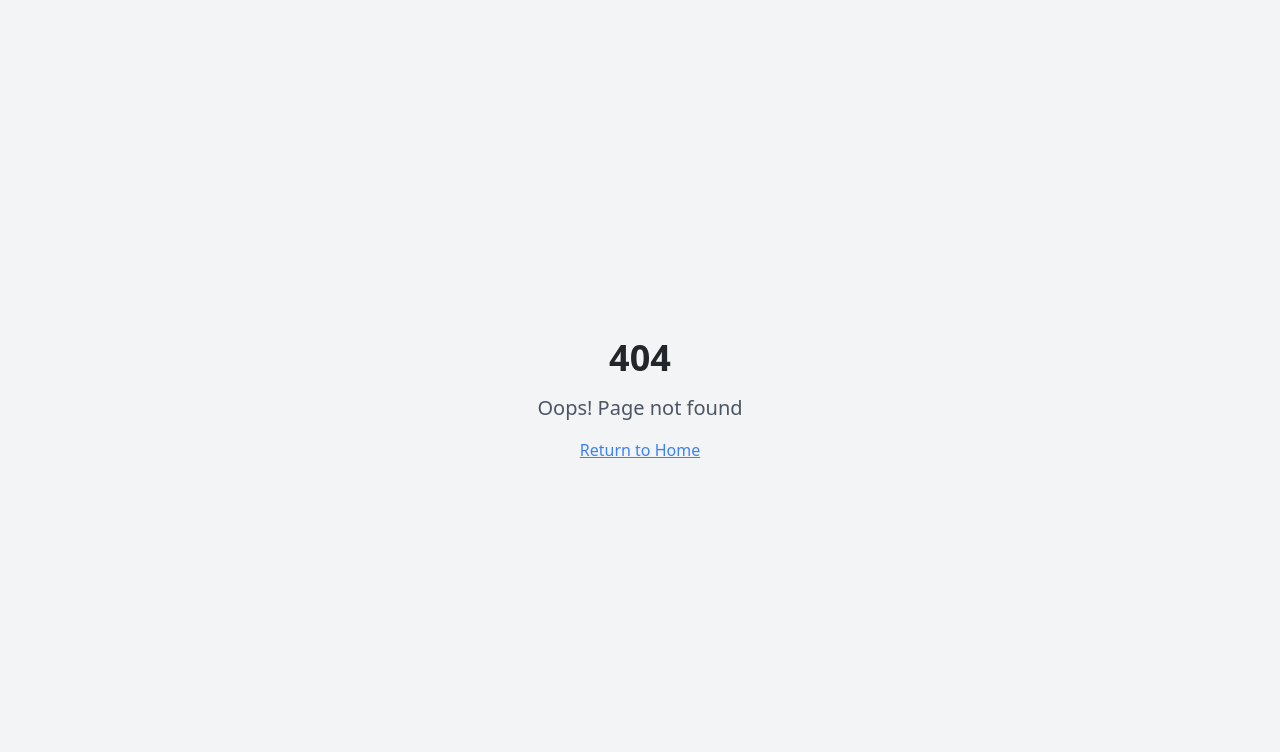
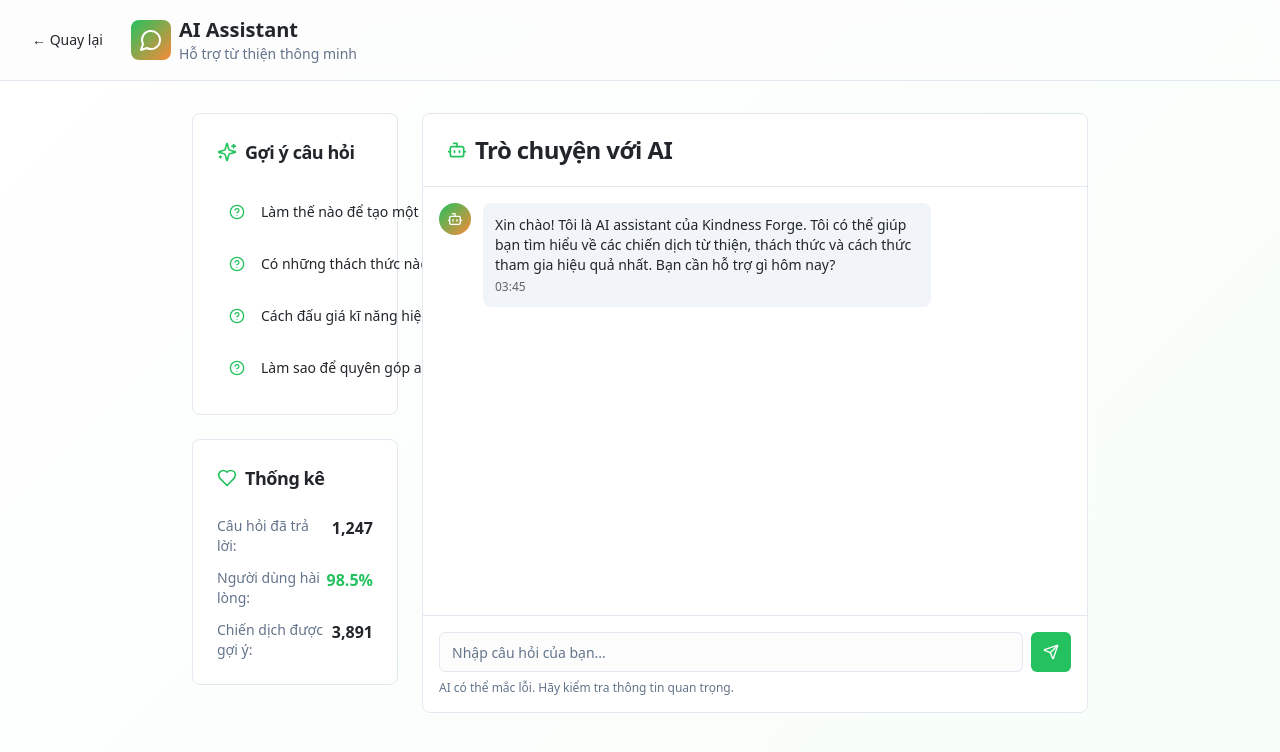
Before and after one commit to sonle325/kindness-forge, a React (Vite) app: page /ai-chat in a window 1280 px wide. Before the commit this address had no page. Shown: the top 752 px of the page. Built offline with nearby package versions, Linux system fonts and the light colour scheme.

Commit message:
Refactor: Adjust layout and add AI chat page
Adjusted the layout of the columns to be more harmonious and visually appealing.
Changed the "Explore More" button to green for better visibility.
Created a dedicated AI chat page with appropriate customizations.

```diff
--- a/src/App.tsx
+++ b/src/App.tsx
@@ -4,6 +4,7 @@ import { TooltipProvider } from "@/components/ui/tooltip";
 import { QueryClient, QueryClientProvider } from "@tanstack/react-query";
 import { BrowserRouter, Routes, Route } from "react-router-dom";
 import Index from "./pages/Index";
+import AiChatPage from "./pages/AiChatPage";
 import NotFound from "./pages/NotFound";
 
 const queryClient = new QueryClient();
@@ -16,6 +17,7 @@ const App = () => (
       <BrowserRouter>
         <Routes>
           <Route path="/" element={<Index />} />
+          <Route path="/ai-chat" element={<AiChatPage />} />
           {/* ADD ALL CUSTOM ROUTES ABOVE THE CATCH-ALL "*" ROUTE */}
           <Route path="*" element={<NotFound />} />
         </Routes>
--- a/src/components/ui/auction-section.tsx
+++ b/src/components/ui/auction-section.tsx
@@ -153,7 +153,7 @@ const AuctionSection = () => {
         </div>
 
         <div className="text-center">
-          <Button variant="outline" size="lg">
+          <Button size="lg" className="bg-primary hover:bg-primary/90">
             Xem tất cả đấu giá
           </Button>
         </div>
--- a/src/components/ui/campaigns-section.tsx
+++ b/src/components/ui/campaigns-section.tsx
@@ -118,7 +118,7 @@ const CampaignsSection = () => {
         </div>
 
         <div className="text-center">
-          <Button variant="outline" size="lg">
+          <Button size="lg" className="bg-primary hover:bg-primary/90">
             Xem tất cả chiến dịch
           </Button>
         </div>
--- a/src/components/ui/challenges-section.tsx
+++ b/src/components/ui/challenges-section.tsx
@@ -14,7 +14,8 @@ const ChallengesSection = () => {
       difficulty: "Dễ",
       timeLimit: "30 ngày",
       category: "Sức khỏe",
-      icon: <Target className="h-6 w-6" />
+      icon: <Target className="h-6 w-6" />,
+      featured: false
     },
     {
       id: 2,
@@ -25,7 +26,8 @@ const ChallengesSection = () => {
       difficulty: "Trung bình",
       timeLimit: "2 tuần",
       category: "Giáo dục",
-      icon: <Star className="h-6 w-6" />
+      icon: <Star className="h-6 w-6" />,
+      featured: true
     },
     {
       id: 3,
@@ -36,7 +38,8 @@ const ChallengesSection = () => {
       difficulty: "Dễ",
       timeLimit: "1 tuần",
       category: "Môi trường",
-      icon: <Trophy className="h-6 w-6" />
+      icon: <Trophy className="h-6 w-6" />,
+      featured: false
     }
   ];
 
@@ -62,41 +65,49 @@ const ChallengesSection = () => {
           </p>
         </div>
 
-        <div className="grid grid-cols-1 md:grid-cols-2 lg:grid-cols-3 gap-8 mb-12">
+        <div className="grid grid-cols-1 md:grid-cols-2 lg:grid-cols-3 gap-6 mb-12">
           {challenges.map((challenge) => (
-            <Card key={challenge.id} className="overflow-hidden shadow-card hover:shadow-glow transition-all duration-300 group border-l-4 border-l-primary">
-              <CardHeader className="pb-4">
-                <div className="flex items-start justify-between">
-                  <div className="flex items-center gap-3">
+            <Card key={challenge.id} className={`overflow-hidden shadow-card hover:shadow-glow transition-all duration-300 group h-full flex flex-col ${challenge.featured ? 'relative' : ''}`}>
+              {challenge.featured && (
+                <div className="absolute top-0 left-0 right-0 bg-gradient-hero text-white text-center py-2 text-sm font-medium rounded-t-lg">
+                  <Star className="h-4 w-4 inline mr-1" />
+                  Nổi bật
+                </div>
+              )}
+
+              <CardHeader className={`pb-4 ${challenge.featured ? 'mt-10' : ''}`}>
+                <div className="flex items-start justify-between mb-3">
+                  <div className="flex items-center gap-2">
                     <div className="p-2 bg-primary-light rounded-lg text-primary">
                       {challenge.icon}
                     </div>
-                    <div>
-                      <Badge variant="secondary" className="mb-2">
-                        {challenge.category}
-                      </Badge>
-                      <CardTitle className="text-lg line-clamp-2">
-                        {challenge.title}
-                      </CardTitle>
-                    </div>
+                    <Badge variant="secondary" className="text-xs">
+                      {challenge.category}
+                    </Badge>
+                  </div>
+                  <div className="flex items-center gap-1 text-xs text-muted-foreground">
+                    <Calendar className="h-3 w-3" />
+                    {challenge.timeLimit}
                   </div>
                 </div>
+                <CardTitle className="text-lg leading-tight h-12 flex items-start">
+                  {challenge.title}
+                </CardTitle>
+                <CardDescription className="text-sm leading-relaxed h-16 flex items-start">
+                  {challenge.description}
+                </CardDescription>
               </CardHeader>
 
-              <CardContent className="space-y-4">
-                <CardDescription className="line-clamp-3">
-                  {challenge.description}
-                </CardDescription>
-
-                <div className="space-y-3">
+              <CardContent className="flex-1 flex flex-col justify-between pb-4">
+                <div className="space-y-3 mb-4">
                   <div className="flex items-center justify-between">
                     <span className="text-sm text-muted-foreground">Phần thưởng:</span>
-                    <span className="font-semibold text-primary">{challenge.reward}</span>
+                    <span className="font-bold text-primary text-lg">{challenge.reward}</span>
                   </div>
 
                   <div className="flex items-center justify-between">
                     <span className="text-sm text-muted-foreground">Người tham gia:</span>
-                    <span className="font-medium">{challenge.participants.toLocaleString()}</span>
+                    <span className="font-semibold">{challenge.participants.toLocaleString()}</span>
                   </div>
 
                   <div className="flex items-center justify-between">
@@ -115,7 +126,7 @@ const ChallengesSection = () => {
                   </div>
                 </div>
 
-                <Button className="w-full mt-4 group-hover:bg-primary/90">
+                <Button className="w-full">
                   Tham gia thách thức
                 </Button>
               </CardContent>
@@ -124,7 +135,7 @@ const ChallengesSection = () => {
         </div>
 
         <div className="text-center">
-          <Button variant="outline" size="lg">
+          <Button size="lg" className="bg-primary hover:bg-primary/90">
             Khám phá thêm thách thức
           </Button>
         </div>
--- a/src/components/ui/navigation.tsx
+++ b/src/components/ui/navigation.tsx
@@ -23,7 +23,7 @@ const Navigation = () => {
             <a href="#auction" className="text-foreground hover:text-primary transition-colors">
               Đấu giá kĩ năng
             </a>
-            <a href="#ai-chat" className="text-foreground hover:text-primary transition-colors">
+            <a href="/ai-chat" className="text-foreground hover:text-primary transition-colors">
               AI Chat
             </a>
           </div>
--- /dev/null
+++ b/src/pages/AiChatPage.tsx
@@ -0,0 +1,199 @@
+import { useState } from "react";
+import { Button } from "@/components/ui/button";
+import { Card, CardContent, CardHeader, CardTitle } from "@/components/ui/card";
+import { Input } from "@/components/ui/input";
+import { ScrollArea } from "@/components/ui/scroll-area";
+import { Send, Bot, User, Heart, HelpCircle, MessageCircle, Sparkles } from "lucide-react";
+
+const AiChatPage = () => {
+  const [messages, setMessages] = useState([
+    {
+      id: 1,
+      type: "bot",
+      content: "Xin chào! Tôi là AI assistant của Kindness Forge. Tôi có thể giúp bạn tìm hiểu về các chiến dịch từ thiện, thách thức và cách thức tham gia hiệu quả nhất. Bạn cần hỗ trợ gì hôm nay?",
+      timestamp: new Date()
+    }
+  ]);
+  const [inputMessage, setInputMessage] = useState("");
+
+  const suggestedQuestions = [
+    "Làm thế nào để tạo một chiến dịch từ thiện?",
+    "Có những thách thức nào phù hợp với tôi?",
+    "Cách đấu giá kĩ năng hiệu quả?",
+    "Làm sao để quyên góp an toàn?"
+  ];
+
+  const handleSendMessage = () => {
+    if (!inputMessage.trim()) return;
+
+    const newMessage = {
+      id: messages.length + 1,
+      type: "user",
+      content: inputMessage,
+      timestamp: new Date()
+    };
+
+    setMessages([...messages, newMessage]);
+    setInputMessage("");
+
+    // Simulate AI response
+    setTimeout(() => {
+      const aiResponse = {
+        id: messages.length + 2,
+        type: "bot",
+        content: "Cảm ơn bạn đã đặt câu hỏi! Đây là một tính năng demo. Trong phiên bản thực tế, tôi sẽ cung cấp thông tin chi tiết về các hoạt động từ thiện phù hợp với nhu cầu của bạn.",
+        timestamp: new Date()
+      };
+      setMessages(prev => [...prev, aiResponse]);
+    }, 1000);
+  };
+
+  const handleQuestionClick = (question: string) => {
+    setInputMessage(question);
+  };
+
+  return (
+    <div className="min-h-screen bg-gradient-card">
+      {/* Header */}
+      <div className="bg-background/95 backdrop-blur supports-[backdrop-filter]:bg-background/60 border-b border-border sticky top-0 z-50">
+        <div className="container mx-auto px-4 py-4">
+          <div className="flex items-center gap-3">
+            <Button variant="ghost" onClick={() => window.history.back()}>
+              ← Quay lại
+            </Button>
+            <div className="flex items-center gap-2">
+              <div className="p-2 bg-gradient-hero rounded-lg">
+                <MessageCircle className="h-6 w-6 text-white" />
+              </div>
+              <div>
+                <h1 className="text-xl font-bold">AI Assistant</h1>
+                <p className="text-sm text-muted-foreground">Hỗ trợ từ thiện thông minh</p>
+              </div>
+            </div>
+          </div>
+        </div>
+      </div>
+
+      <div className="container mx-auto px-4 py-8">
+        <div className="max-w-4xl mx-auto">
+          <div className="grid grid-cols-1 lg:grid-cols-4 gap-6">
+            {/* Sidebar with suggestions */}
+            <div className="lg:col-span-1">
+              <Card className="shadow-card">
+                <CardHeader>
+                  <CardTitle className="flex items-center gap-2 text-lg">
+                    <Sparkles className="h-5 w-5 text-primary" />
+                    Gợi ý câu hỏi
+                  </CardTitle>
+                </CardHeader>
+                <CardContent className="space-y-2">
+                  {suggestedQuestions.map((question, index) => (
+                    <Button
+                      key={index}
+                      variant="ghost"
+                      className="w-full text-left justify-start h-auto p-3 text-sm"
+                      onClick={() => handleQuestionClick(question)}
+                    >
+                      <HelpCircle className="h-4 w-4 mr-2 text-primary flex-shrink-0" />
+                      {question}
+                    </Button>
+                  ))}
+                </CardContent>
+              </Card>
+
+              {/* Quick Stats */}
+              <Card className="shadow-card mt-6">
+                <CardHeader>
+                  <CardTitle className="flex items-center gap-2 text-lg">
+                    <Heart className="h-5 w-5 text-primary" />
+                    Thống kê
+                  </CardTitle>
+                </CardHeader>
+                <CardContent className="space-y-3">
+                  <div className="flex justify-between">
+                    <span className="text-sm text-muted-foreground">Câu hỏi đã trả lời:</span>
+                    <span className="font-semibold">1,247</span>
+                  </div>
+                  <div className="flex justify-between">
+                    <span className="text-sm text-muted-foreground">Người dùng hài lòng:</span>
+                    <span className="font-semibold text-primary">98.5%</span>
+                  </div>
+                  <div className="flex justify-between">
+                    <span className="text-sm text-muted-foreground">Chiến dịch được gợi ý:</span>
+                    <span className="font-semibold">3,891</span>
+                  </div>
+                </CardContent>
+              </Card>
+            </div>
+
+            {/* Chat Area */}
+            <div className="lg:col-span-3">
+              <Card className="shadow-card h-[600px] flex flex-col">
+                <CardHeader className="border-b">
+                  <CardTitle className="flex items-center gap-2">
+                    <Bot className="h-5 w-5 text-primary" />
+                    Trò chuyện với AI
+                  </CardTitle>
+                </CardHeader>
+
+                {/* Messages */}
+                <ScrollArea className="flex-1 p-4">
+                  <div className="space-y-4">
+                    {messages.map((message) => (
+                      <div
+                        key={message.id}
+                        className={`flex gap-3 ${message.type === "user" ? "flex-row-reverse" : ""}`}
+                      >
+                        <div className={`flex-shrink-0 w-8 h-8 rounded-full flex items-center justify-center ${
+                          message.type === "bot"
+                            ? "bg-gradient-hero text-white"
+                            : "bg-primary text-primary-foreground"
+                        }`}>
+                          {message.type === "bot" ? <Bot className="h-4 w-4" /> : <User className="h-4 w-4" />}
+                        </div>
+                        <div className={`max-w-xs lg:max-w-md p-3 rounded-lg ${
+                          message.type === "bot"
+                            ? "bg-muted text-foreground"
+                            : "bg-primary text-primary-foreground"
+                        }`}>
+                          <p className="text-sm">{message.content}</p>
+                          <span className="text-xs opacity-70 mt-1 block">
+                            {message.timestamp.toLocaleTimeString('vi-VN', {
+                              hour: '2-digit',
+                              minute: '2-digit'
+                            })}
+                          </span>
+                        </div>
+                      </div>
+                    ))}
+                  </div>
+                </ScrollArea>
+
+                {/* Input */}
+                <div className="border-t p-4">
+                  <div className="flex gap-2">
+                    <Input
+                      placeholder="Nhập câu hỏi của bạn..."
+                      value={inputMessage}
+                      onChange={(e) => setInputMessage(e.target.value)}
+                      onKeyPress={(e) => e.key === 'Enter' && handleSendMessage()}
+                      className="flex-1"
+                    />
+                    <Button onClick={handleSendMessage} className="px-3">
+                      <Send className="h-4 w-4" />
+                    </Button>
+                  </div>
+                  <p className="text-xs text-muted-foreground mt-2">
+                    AI có thể mắc lỗi. Hãy kiểm tra thông tin quan trọng.
+                  </p>
+                </div>
+              </Card>
+            </div>
+          </div>
+        </div>
+      </div>
+    </div>
+  );
+};
+
+export default AiChatPage;
```
